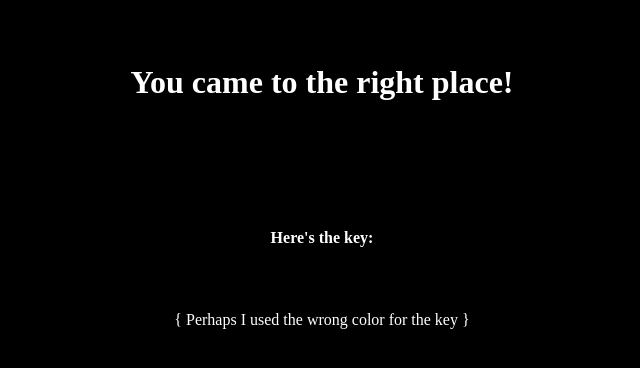
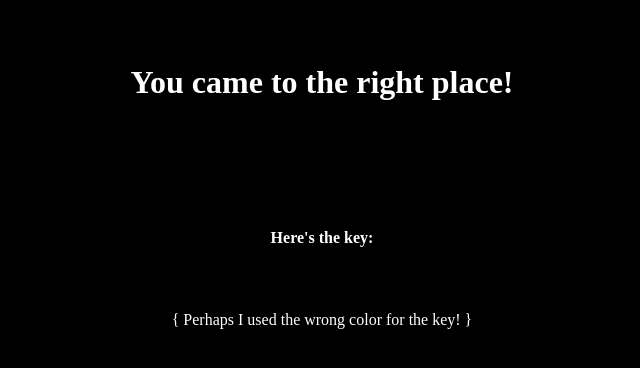
Before and after one commit to anshdhinhgra47/uw-ctf, a plain HTML site: page ctf-key.html in a window 1280 px wide. Shown: the full height of the page, 318-958 px from the left. Drawn offline with Linux system fonts and the light colour scheme.

Commit message:
Update ctf-key.html

```diff
--- a/ctf-key.html
+++ b/ctf-key.html
@@ -17,6 +17,6 @@
         This might help: You might wanna check some CSS files in the src folder -->
         <a id="ctf-final-key"></a>
     </h4>
-    <p id="clue-1">{ Perhaps I used the wrong color for the key }</p>
+    <p id="clue-1">{ Perhaps I used the wrong color for the key! }</p>
 </body>
 </html>
```
